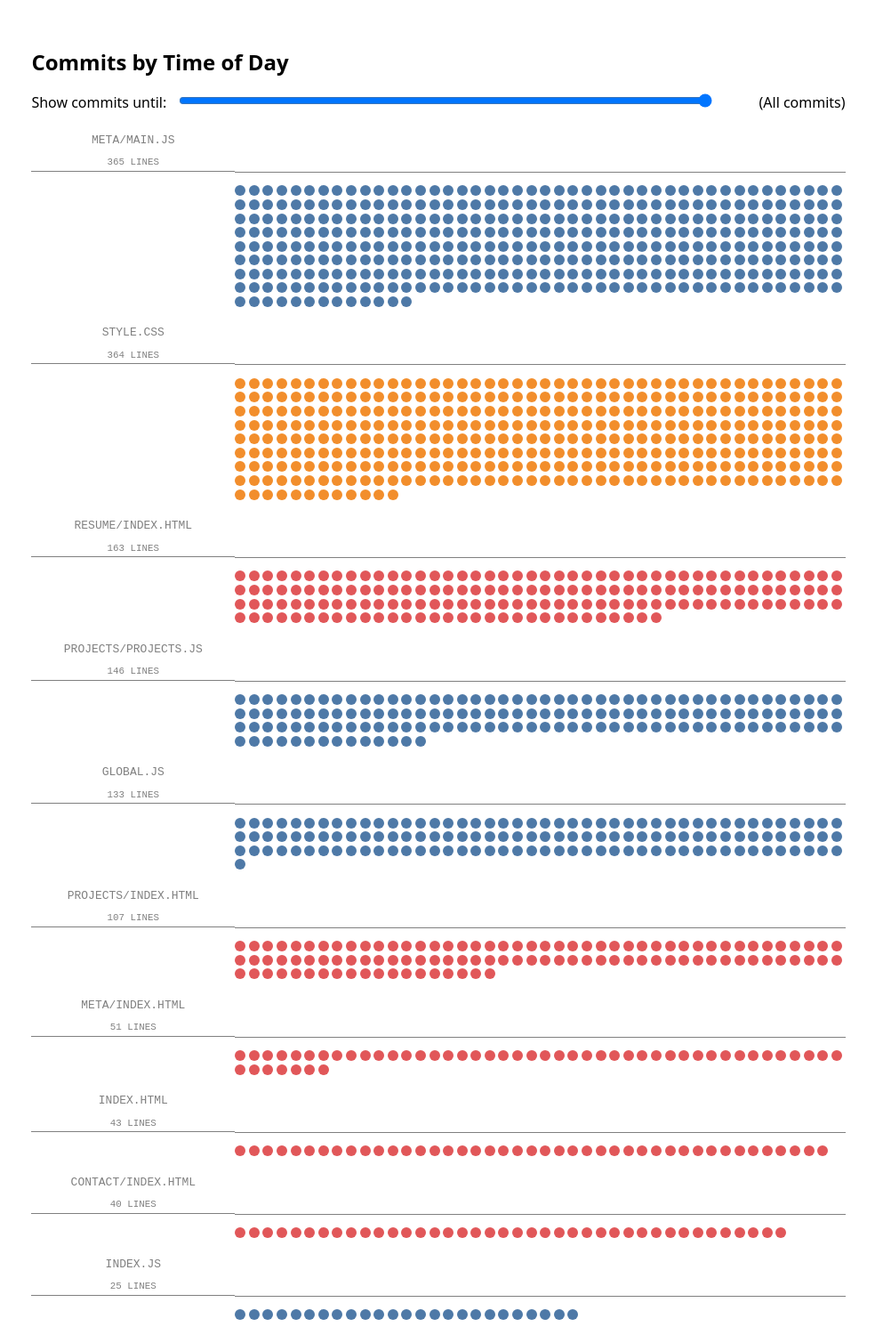
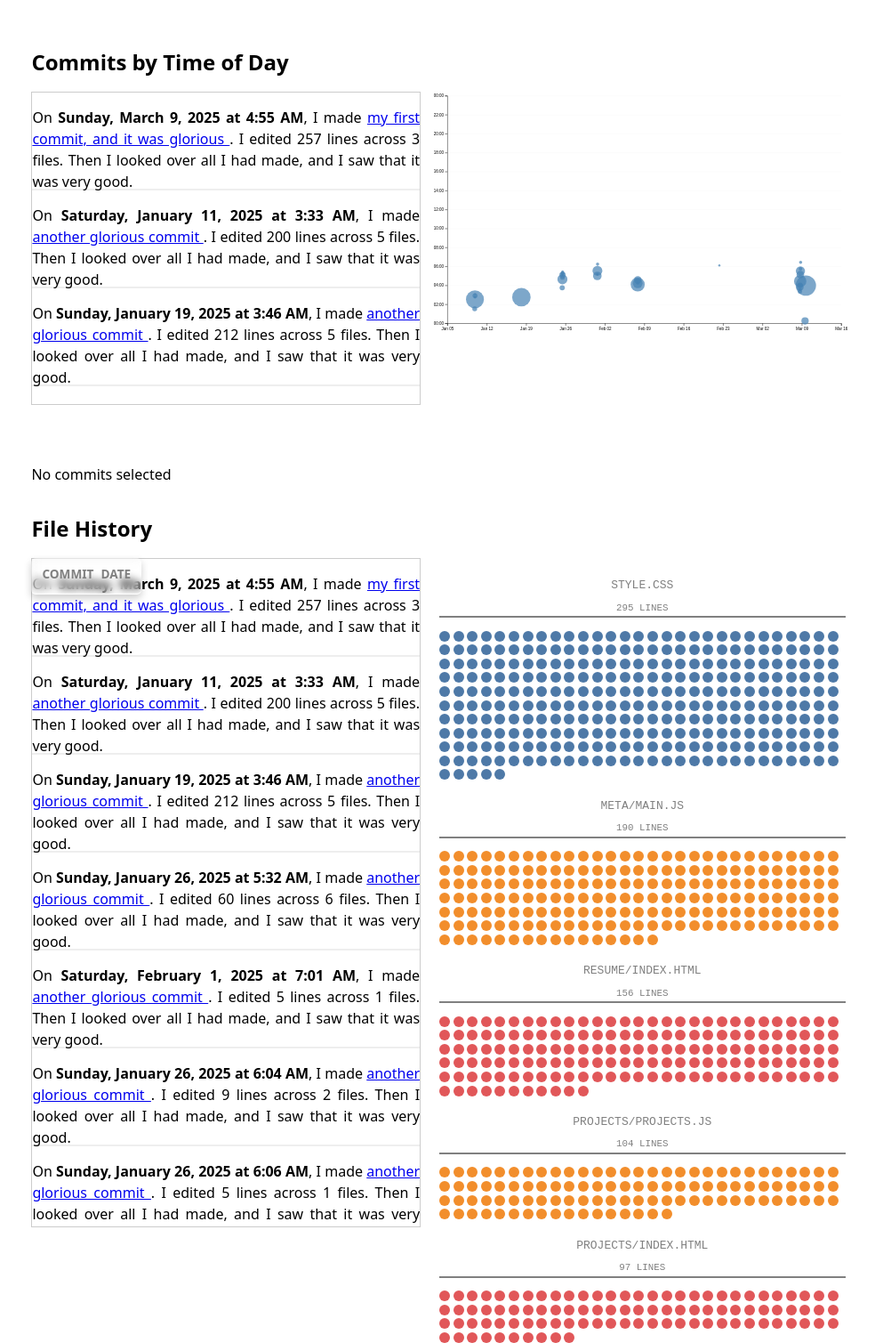
Before and after one commit to harisdsc/portfolio, a website: page meta/index.html in a window 1280 px wide. Shown: the part 378-1887 px from the top of the page at 89% size, without its empty margins (147-1131 px from the left). Drawn offline with nearby package versions, Linux system fonts and the light colour scheme.

Commit message:
scrollytelling

```diff
--- a/meta/index.html
+++ b/meta/index.html
@@ -16,15 +16,40 @@
     <div id="stats"></div>
     <br>
     <h2>Commits by Time of Day</h2>
-    <div id="time-filter" style="display: flex; align-items: baseline;">
+    <!-- <div id="time-filter" style="display: flex; align-items: baseline;">
         <label>
           Show commits until:
           <input type="range" id="time-slider" min="0" max="100" value="100">
         </label>
         <time id="selected-time" style="margin-left: auto;"></time>
+      </div> -->
+
+      <div id="scrollytelling">
+        <div id="scroll-container">
+            <div id="spacer"></div>
+            <div id="items-container"></div>
         </div>
+        <!-- our old scatterplot div -->
+        <div id="chart"></div>
+    </div>
+    <p id="selection-count"></p>
+    <dl id="language-breakdown" class="stats"></dl>
+  <h2>File History</h2>
+  <dl id="commit-tooltip" class="info tooltip">
+      <dt>Commit</dt>
+      <dd>
+        <a href="" id="commit-link" target="_blank"></a>
+      </dd>
+      <dt>Date</dt>
+      <dd id="commit-date"></dd>
+  </dl>
+    <div id="file-scrollytelling">
+        <div id="file-scroll-container">
+            <div id="file-spacer"></div>
+            <div id="file-items-container"></div>
+        </div>
+        <div class="file-chart">
           <dl class="files">
-        <!-- we want the following structure for each file-->
             <div>
               <dt>
                 <code></code>
@@ -34,18 +59,8 @@
               </dd>
             </div>
           </dl>
-    <div id="chart"></div>
-    <dl id="commit-tooltip" class="info tooltip">
-        <dt>Commit</dt>
-        <dd>
-          <a href="" id="commit-link" target="_blank"></a>
-        </dd>
-
-        <dt>Date</dt>
-        <dd id="commit-date"></dd>
-    </dl>
-    <p id="selection-count">No commits selected</p>
-    <dl id="language-breakdown" class="stats"></dl>
+          </div>
+    </div>
 
 </body>
 </html>
--- a/meta/main.js
+++ b/meta/main.js
@@ -6,6 +6,34 @@ let selectedCommits = [];
 let xScale, yScale;
 let commitProgress = 100;
 let timeScale, commitMaxTime;
+
+
+let NUM_ITEMS; // Ideally, let this value be the length of your commit history
+let ITEM_HEIGHT = 110; // Feel free to change
+let VISIBLE_COUNT = 10; // Feel free to change as well
+let totalHeight = (NUM_ITEMS - 1) * ITEM_HEIGHT;
+
+const scrollContainer = d3.select('#scroll-container');
+const itemsContainer = d3.select('#items-container');
+const spacer = d3.select('#spacer');
+spacer.style('height', `${totalHeight}px`);
+scrollContainer.on('scroll', () => {
+  const scrollTop = scrollContainer.property('scrollTop');
+  let startIndex = Math.floor(scrollTop / ITEM_HEIGHT);
+  startIndex = Math.max(0, Math.min(startIndex, commits.length - VISIBLE_COUNT));
+  renderItems(startIndex);
+});
+
+const fileScrollContainer = d3.select('#file-scroll-container');
+const fileItemsContainer = d3.select('#file-items-container');
+const fileSpacer = d3.select('#file-spacer');
+fileSpacer.style('height', `${totalHeight}px`);
+fileScrollContainer.on('scroll', () => {
+  const scrollTop = fileScrollContainer.property('scrollTop');
+  let startIndex = Math.floor(scrollTop / ITEM_HEIGHT);
+  startIndex = Math.max(0, Math.min(startIndex, commits.length - VISIBLE_COUNT));
+  renderFiles(startIndex);
+});
 
 async function loadData() {
   data = await d3.csv('loc.csv', (row) => ({
@@ -19,21 +47,22 @@ async function loadData() {
 
   processCommits();
   filteredCommits = commits;
-  updateFiles(filteredCommits);
+  // displayCommitFiles(filteredCommits);
   displayStats(filteredCommits);
 }
 
 document.addEventListener('DOMContentLoaded', async () => {
   await loadData();
-
+  NUM_ITEMS = commits.length;
+  renderItems(0);
+  renderFiles(0);
   timeScale = d3.scaleTime()
     .domain(d3.extent(commits, d => d.datetime))
     .range([0, 100]);
   commitMaxTime = timeScale.invert(commitProgress);
-
   updateScatterplot(filteredCommits);
   brushSelector();
-  updateTimeDisplay();
+  // updateTimeDisplay();
 });
 
 
@@ -254,7 +283,6 @@ function updateSelection() {
   d3.selectAll('circle')
     .classed('selected', (d) => selectedCommits.includes(d))
     .style('fill', (d) => selectedCommits.includes(d) ? '#ff6b6b' : 'steelblue')
-    console.log(selectedCommits);
   displayStats(selectedCommits);
 }
 
@@ -295,54 +323,51 @@ function updateLanguageBreakdown() {
   return breakdown;
 }
 
-function updateTimeDisplay() {
-  const slider = document.getElementById('time-slider');
-  const selectedTime = document.getElementById('selected-time');
+// function updateTimeDisplay() {
+//   const slider = document.getElementById('time-slider');
+//   const selectedTime = document.getElementById('selected-time');
 
-  if (commitProgress === 100) {
-    selectedTime.textContent = "(All commits)";
-  } else {
-    selectedTime.textContent = timeScale.invert(commitProgress).toLocaleString('en', {
-      dateStyle: 'long',
-      timeStyle: 'short'
-    });
-  }
+//   if (commitProgress === 100) {
+//     selectedTime.textContent = "(All commits)";
+//   } else {
+//     selectedTime.textContent = timeScale.invert(commitProgress).toLocaleString('en', {
+//       dateStyle: 'long',
+//       timeStyle: 'short'
+//     });
+//   }
 
-  slider.addEventListener('input', () => {
-    commitProgress = Number(slider.value);
+//   slider.addEventListener('input', () => {
+//     commitProgress = Number(slider.value);
 
-    if (commitProgress === 100) {
-      selectedTime.textContent = "(All commits)";
-    } else {
-      commitMaxTime = timeScale.invert(commitProgress);
-      selectedTime.textContent = commitMaxTime.toLocaleString('en', {
-        dateStyle: 'long',
-        timeStyle: 'short'
-      });
-    }
+//     if (commitProgress === 100) {
+//       selectedTime.textContent = "(All commits)";
+//     } else {
+//       commitMaxTime = timeScale.invert(commitProgress);
+//       selectedTime.textContent = commitMaxTime.toLocaleString('en', {
+//         dateStyle: 'long',
+//         timeStyle: 'short'
+//       });
+//     }
 
-    filterCommitsByTime();
-    updateFiles(filteredCommits);
-    updateScatterplot(filteredCommits);
-    brushSelector();
-    displayStats(filteredCommits);
-  });
-}
+//     filterCommitsByTime();
+//     displayCommitFiles(filteredCommits);
+//     updateScatterplot(filteredCommits);
+//     brushSelector();
+//     displayStats(filteredCommits);
+//   });
+// }
 
-let fileTypeColors = d3.scaleOrdinal(d3.schemeTableau10);
 
-function updateFiles(commits) {
+function displayCommitFiles(commits) {
   let lines = commits.flatMap((d) => d.lines);
   let files = d3
-    .groups(lines, (d) => d.file)
-    .map(([name, lines]) => {
-      return { name, lines };
-    });
+  .groups(lines, (d) => d.file)
+  .map(([name, lines]) => {
+    return { name, lines };
+  });
 
+  let fileTypeColors = d3.scaleOrdinal(d3.schemeTableau10);
   files = d3.sort(files, (d) => -d.lines.length);
-
-  console.log(files);
-
   d3.select('.files').selectAll('div').remove();
   let filesContainer = d3.select('.files').selectAll('div').data(files).enter().append('div');
 
@@ -359,3 +384,72 @@ function updateFiles(commits) {
     .attr('class', 'line')
     .style('background', (d) => fileTypeColors(d.type));
 }
+
+function renderItems(startIndex) {
+  itemsContainer.selectAll('div').remove();
+
+  const endIndex = Math.min(startIndex + VISIBLE_COUNT, commits.length);
+  let newCommitSlice = commits.slice(startIndex, endIndex);
+
+  selectedCommits = [];
+  if (startIndex === 0) {
+    displayStats(commits);
+  } else {
+    displayStats(newCommitSlice);
+  }
+
+  updateScatterplot(newCommitSlice);
+  updateSelectionCount();
+  updateLanguageBreakdown();
+  // displayCommitFiles(newCommitSlice);
+
+  itemsContainer.selectAll('div')
+    .data(newCommitSlice)
+    .enter()
+    .append('div')
+    .attr('class', 'item')
+    .html((commit, index) => `
+      <p>
+        On <b>${commit.datetime.toLocaleString("en", { dateStyle: "full", timeStyle: "short" })}</b>, I made
+        <a href="${commit.url}" target="_blank">
+          ${startIndex + index > 0 ? 'another glorious commit' : 'my first commit, and it was glorious'}
+        </a>.
+        I edited ${commit.totalLines} lines across
+        ${d3.rollups(commit.lines, D => D.length, d => d.file).length} files.
+        Then I looked over all I had made, and I saw that it was very good.
+      </p>
+    `)
+    .style('position', 'absolute')
+    .style('top', (_, idx) => `${(startIndex + idx) * ITEM_HEIGHT}px`); // fix here
+
+  brushSelector();
+}
+
+function renderFiles(startIndex) {
+  fileItemsContainer.selectAll('div').remove();
+
+  const endIndex = Math.min(startIndex + VISIBLE_COUNT, commits.length);
+  let newCommitSlice = commits.slice(startIndex, endIndex);
+
+  displayCommitFiles(newCommitSlice);
+
+  fileItemsContainer.selectAll('div')
+    .data(newCommitSlice)
+    .enter()
+    .append('div')
+    .attr('class', 'item')
+    .html((commit, index) => `
+      <p>
+        On <b>${commit.datetime.toLocaleString("en", { dateStyle: "full", timeStyle: "short" })}</b>, I made
+        <a href="${commit.url}" target="_blank">
+          ${startIndex + index > 0 ? 'another glorious commit' : 'my first commit, and it was glorious'}
+        </a>.
+        I edited ${commit.totalLines} lines across
+        ${d3.rollups(commit.lines, D => D.length, d => d.file).length} files.
+        Then I looked over all I had made, and I saw that it was very good.
+      </p>
+    `)
+    .style('position', 'absolute')
+    .style('top', (_, idx) => `${(startIndex + idx) * ITEM_HEIGHT}px`); // fix here
+
+}
--- a/style.css
+++ b/style.css
@@ -333,7 +333,7 @@ circle.selected {
 .files > div {
   grid-column: 1 / -1;
   display: grid;
-  grid-template-columns: subgrid;
+  /* grid-template-columns: subgrid; */
 }
 
 .files dt {
@@ -362,3 +362,90 @@ circle.selected {
   padding-bottom: 0.6em;
   margin-left: 0;
 }
+
+
+#scrollytelling {
+  grid-column: 1 / -1;
+  display: grid;
+  grid-template-columns: subgrid;
+}
+
+/* feel free to play with this to make your scrolly more seemless with your plot */
+#scroll-container {
+  grid-column: 1;
+  position: relative;
+  width: 95%;
+  height: 350px;
+  overflow-y: scroll;
+  border: 1px solid #ccc;
+  margin-bottom: 50px;
+}
+
+#chart {
+  grid-column: 2;
+}
+
+#spacer {
+  position: absolute;
+  top: 0;
+  left: 0;
+  width: 100%;
+  background: none; /* transparent */
+  pointer-events: none;
+}
+
+#items-container {
+  position: absolute;
+  top: 0;
+  left: 0;
+  width: 100%;
+}
+
+.item {
+  height: 110px;
+  box-sizing: border-box;
+  border-bottom: 2px solid #eee;
+}
+
+#file-scrollytelling {
+  grid-column: 1 / -1;
+  display: grid;
+  grid-template-columns: subgrid;
+}
+
+.file-chart {
+  grid-column: 2;
+  position: relative;
+}
+
+#file-scroll-container {
+  grid-column: 1;
+  position: relative;
+  width: 95%;
+  height: 750px;
+  overflow-y: scroll;
+  border: 1px solid #ccc;
+  margin-bottom: 50px;
+}
+
+#file-spacer {
+  position: absolute;
+  top: 0;
+  left: 0;
+  width: 100%;
+  background: none; /* transparent */
+  pointer-events: none;
+}
+
+#file-items-container {
+  position: absolute;
+  top: 0;
+  left: 0;
+  width: 100%;
+}
+
+.file-item {
+  height: 110px;
+  box-sizing: border-box;
+  border-bottom: 2px solid #eee;
+}
```
Lines whose indentation alone changed are shown as unchanged.
